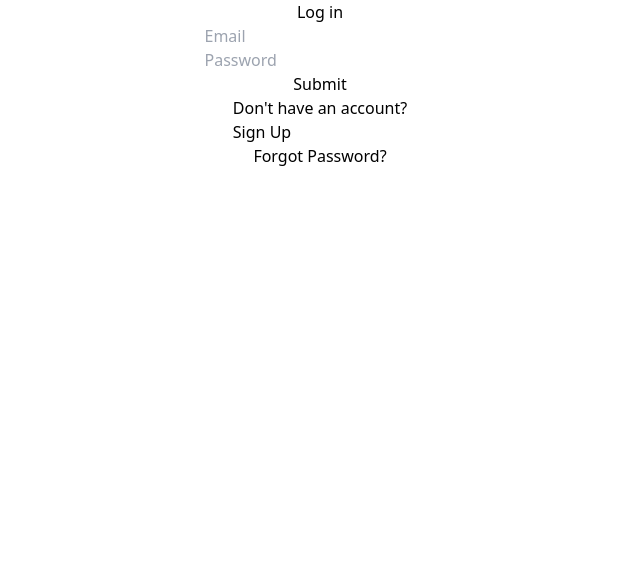
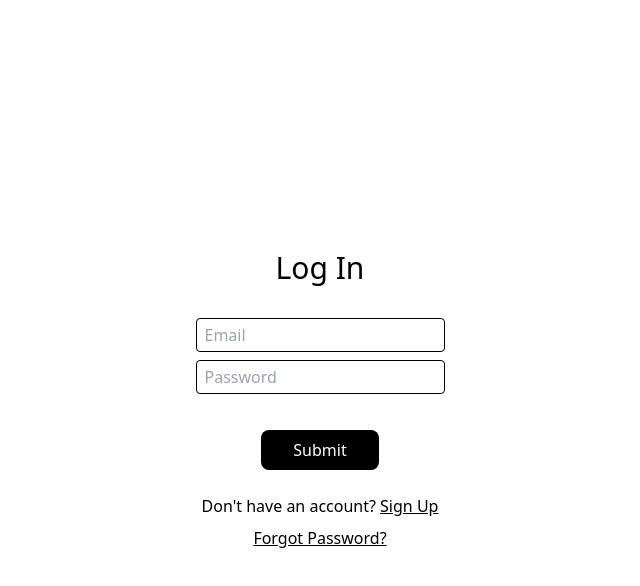
Before and after one commit to connorcarpenter15/betterhangman.com, a SvelteKit app: page / in a window 1280 px wide. Shown: the top 586 px of the page, without its empty margins (320-960 px from the left). Built offline with nearby package versions, Linux system fonts and the light colour scheme; no server answers.

Commit message:
add styling

```diff
--- a/src/components/Auth.svelte
+++ b/src/components/Auth.svelte
@@ -30,17 +30,19 @@
   }
 </script>
 
-<div class="container">
-  <h1>{register ? "Register" : "Log in"}</h1>
-  <form>
-    <label>
+<div class="align-center m-auto flex h-screen w-max flex-1 flex-col">
+  <h1 class="m-auto mb-0 text-3xl font-medium">
+    {register ? "Register" : "Log In"}
+  </h1>
+  <form class="flex flex-col">
+    <label class="m-auto mb-1 mt-8 rounded border border-black p-1 px-2">
       <input bind:value={email} type="email" placeholder="Email" />
     </label>
-    <label>
+    <label class="m-auto mb-1 mt-1 rounded border border-black p-1 px-2">
       <input bind:value={password} type="password" placeholder="Password" />
     </label>
     {#if register}
-      <label>
+      <label class="m-auto mb-2 mt-1 rounded border border-black p-1 px-2">
         <input
           bind:value={confirmPassword}
           type="password"
@@ -48,7 +50,11 @@
         />
       </label>
     {/if}
-    <button on:click={handleSubmit}>Submit</button>
+    <button
+      on:click={handleSubmit}
+      class="m-auto mt-8 rounded-lg bg-black p-8 pb-2 pt-2 text-white"
+      >Submit</button
+    >
   </form>
   {#if register}
     <div
@@ -58,9 +64,10 @@
       on:keydown={() => {}}
       role="button"
       tabindex="0"
+      class="m-auto mt-6"
     >
       Already have an account?
-      <p>Log in</p>
+      <p class="inline-block underline">Log in</p>
     </div>
   {:else}
     <div
@@ -70,9 +77,10 @@
       on:keydown={() => {}}
       role="button"
       tabindex="0"
+      class="m-auto mb-1 mt-6"
     >
       Don't have an account?
-      <p>Sign Up</p>
+      <p class="inline-block underline">Sign Up</p>
     </div>
     <div
       on:click={() => {
@@ -81,23 +89,9 @@
       on:keydown={() => {}}
       role="button"
       tabindex="0"
+      class="m-auto mt-1 underline"
     >
       Forgot Password?
     </div>
   {/if}
 </div>
-
-<style>
-  .container {
-    display: flex;
-    flex-direction: column;
-    align-items: center;
-    justify-content: center;
-    flex: 1;
-  }
-
-  .container form {
-    display: flex;
-    flex-direction: column;
-  }
-</style>
--- a/src/components/AuthReset.svelte
+++ b/src/components/Dashboard.svelte
@@ -21,7 +21,7 @@
   }
 </script>
 
-<div class="container">
+<div class="align-center flex h-screen flex-1 flex-col justify-center">
   <div>
     <button
       on:click={() => {
@@ -56,23 +56,3 @@
     </form>
   {/if}
 </div>
-
-<style>
-  .container {
-    display: flex;
-    flex-direction: column;
-    align-items: center;
-    justify-content: center;
-    flex: 1;
-  }
-
-  .container form {
-    display: flex;
-    flex-direction: column;
-  }
-
-  .container div {
-    display: grid;
-    grid-template-columns: repeat(2, minmax(0, 1fr));
-  }
-</style>
--- a/src/routes/dashboard/+page.svelte
+++ b/src/routes/dashboard/+page.svelte
@@ -1,5 +1,5 @@
 <script>
-  import AuthReset from "../../components/AuthReset.svelte";
+  import Dashboard from "../../components/Dashboard.svelte";
   import { authHandlers, authStore } from "../../stores/authStore";
 
   let email;
@@ -10,9 +10,9 @@
 </script>
 
 {#if $authStore.currentUser}
-  <div class="align-center flex flex-1 flex-col justify-center">
-    <h1 class="align-center">CURRENT USER: {email}</h1>
-    <AuthReset />
+  <div class="flex flex-1 flex-col">
+    <h1 class="">CURRENT USER: {email}</h1>
+    <Dashboard />
     <button on:click={authHandlers.logout}>Logout</button>
   </div>
 {:else}
```
